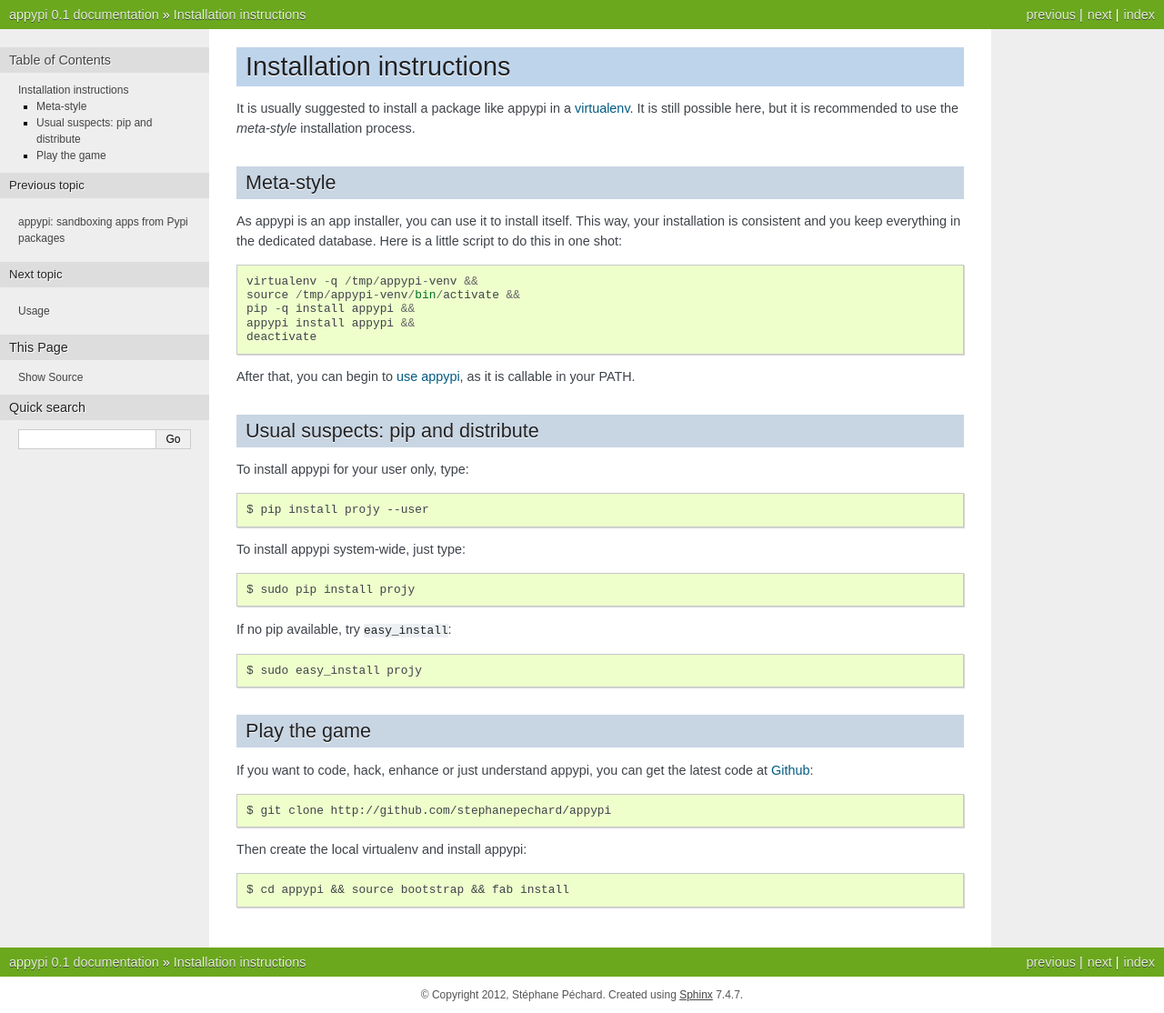
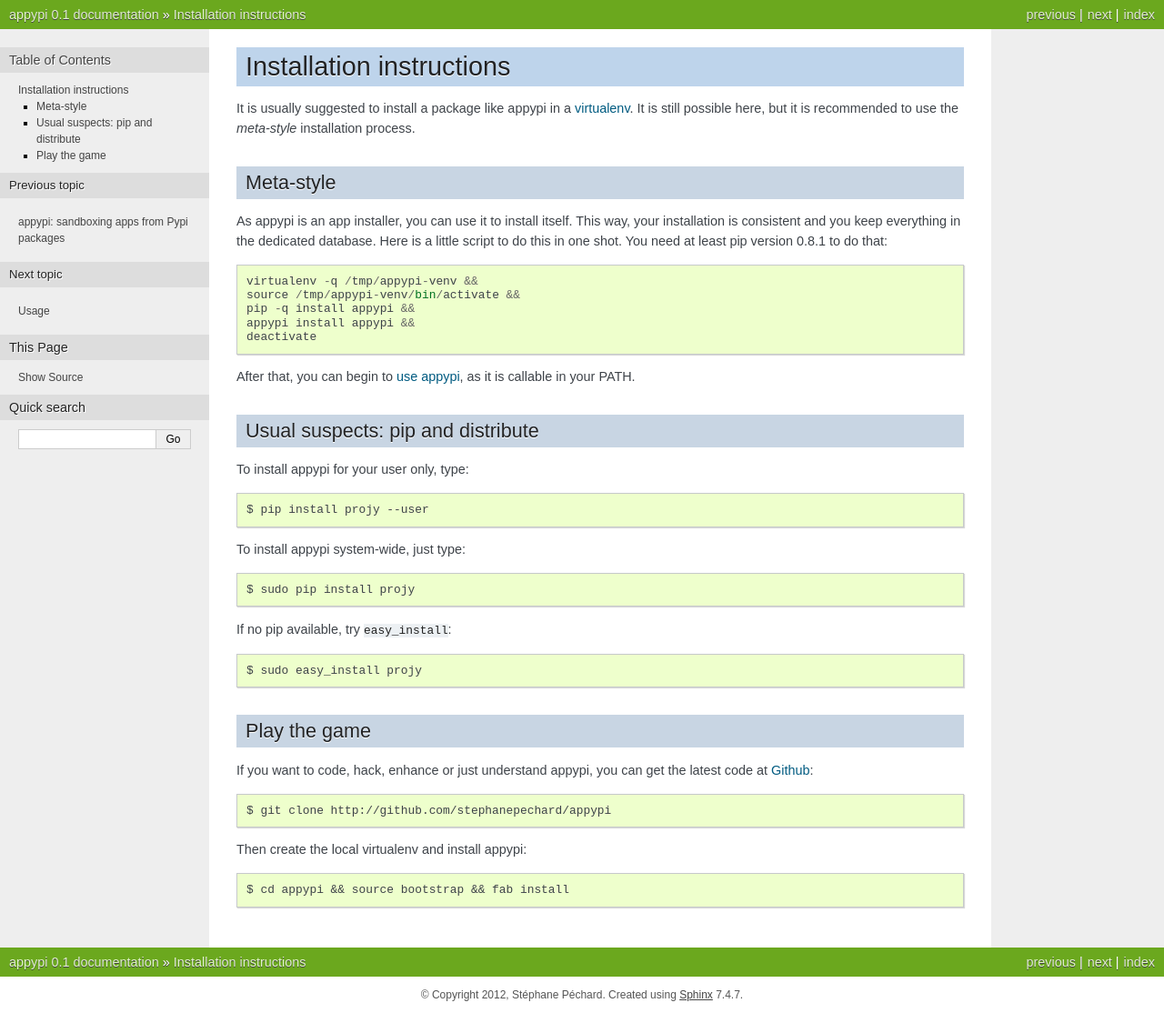
Before and after one commit to stephanepechard/appypi, a Sphinx documentation site: the page built from docs/install.rst, in a window 1280 px wide. Shown: the whole page at 91% size. Built offline with Sphinx 7.4.7, drawn with Linux system fonts in a browser that asks for light colours.

Commit message:
add pip version limitation into doc

```diff
--- a/docs/install.rst
+++ b/docs/install.rst
@@ -10,7 +10,8 @@ Meta-style
 ----------
 As appypi is an app installer, you can use it to install itself.
 This way, your installation is consistent and you keep everything
-in the dedicated database. Here is a little script to do this in one shot::
+in the dedicated database. Here is a little script to do this in one shot.
+You need at least pip version 0.8.1 to do that::
 
 	virtualenv -q /tmp/appypi-venv &&
 	source /tmp/appypi-venv/bin/activate &&
--- a/fabfile.py
+++ b/fabfile.py
@@ -73,3 +73,8 @@ def destroy():
 def upload():
     """ Upload to Pypi. """
     local("python setup.py sdist upload")
+
+
+def md2rst(in_file, out_file):
+    """ Generate reStructuredText from Makrdown. """
+    local("pandoc -f markdown -t rst %s -o %s" % (in_file, out_file))
```
